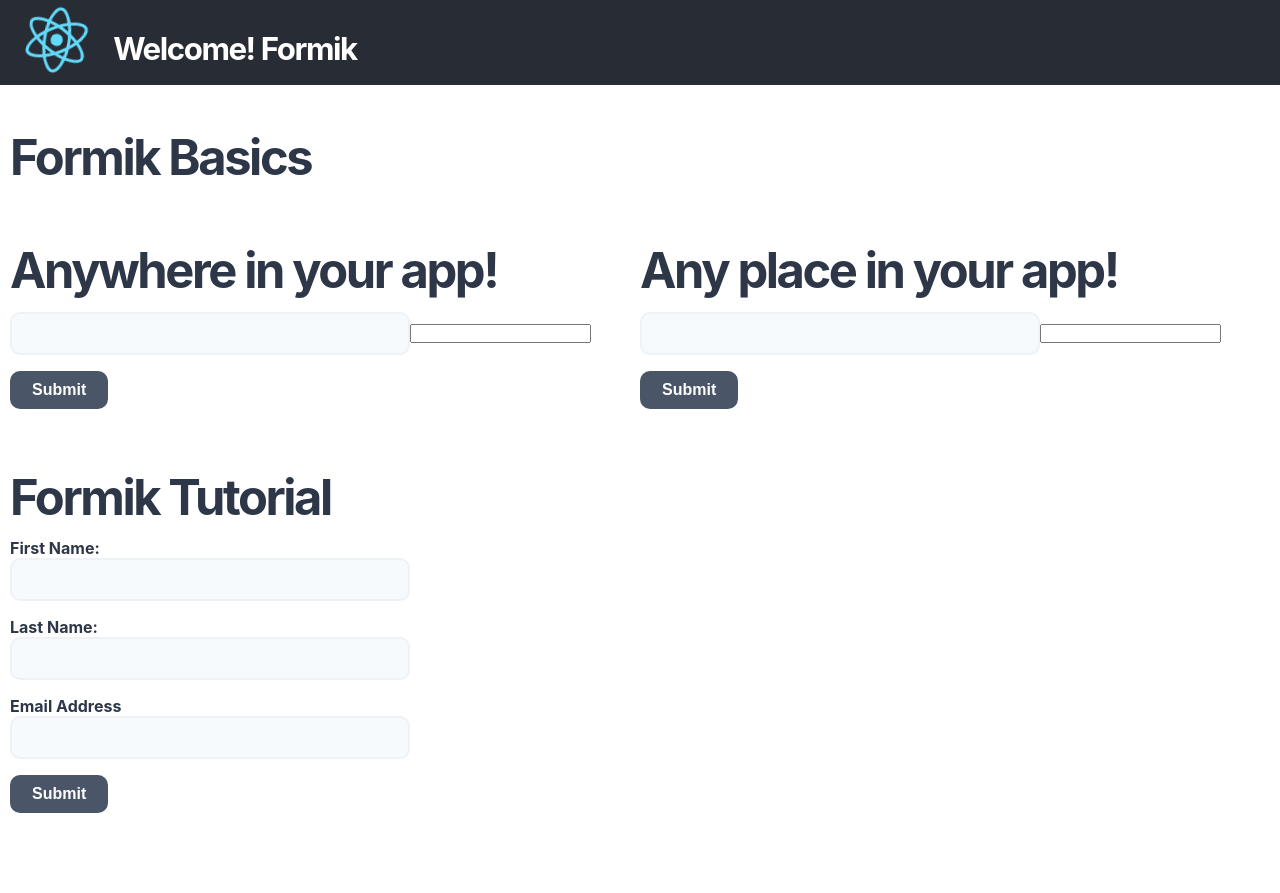
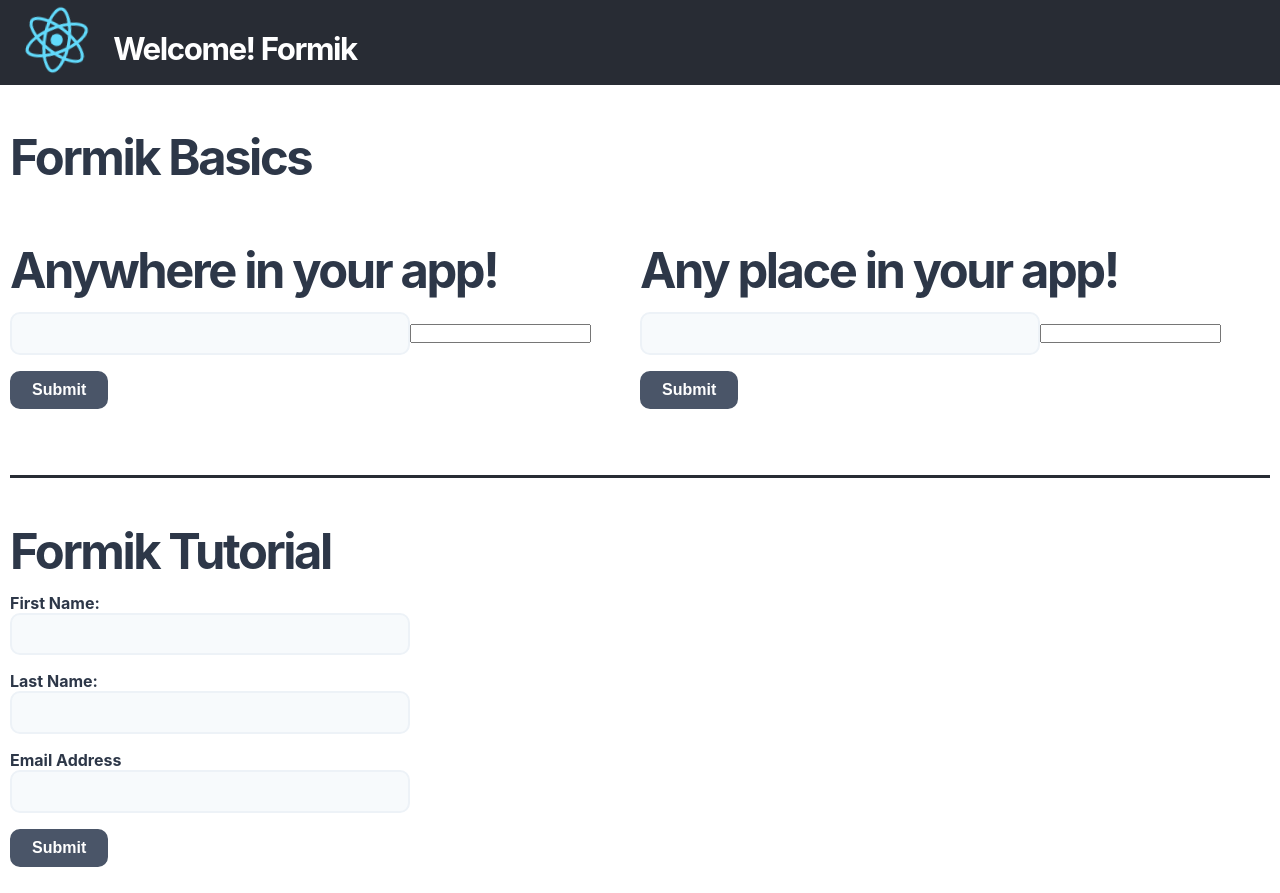
Before and after one commit to oepenut/formik-documentation-tutorial, a React (Create React App) app: page / in a window 1280 px wide. Before the commit the page ends 839 px from the top, so only its background shows below. Built offline with nearby package versions, Linux system fonts and the light colour scheme.

Commit message:
:lipstick: update app component style

```diff
--- a/src/components/app/App.css
+++ b/src/components/app/App.css
@@ -33,6 +33,9 @@
 .Components {
   display: grid;
   grid-template-columns: 1fr 1fr;
+  padding-bottom: 50px;
+  border-bottom: 3px solid #282c34;
+  margin-bottom: 50px;
 }
 
 @keyframes App-logo-spin {
```
